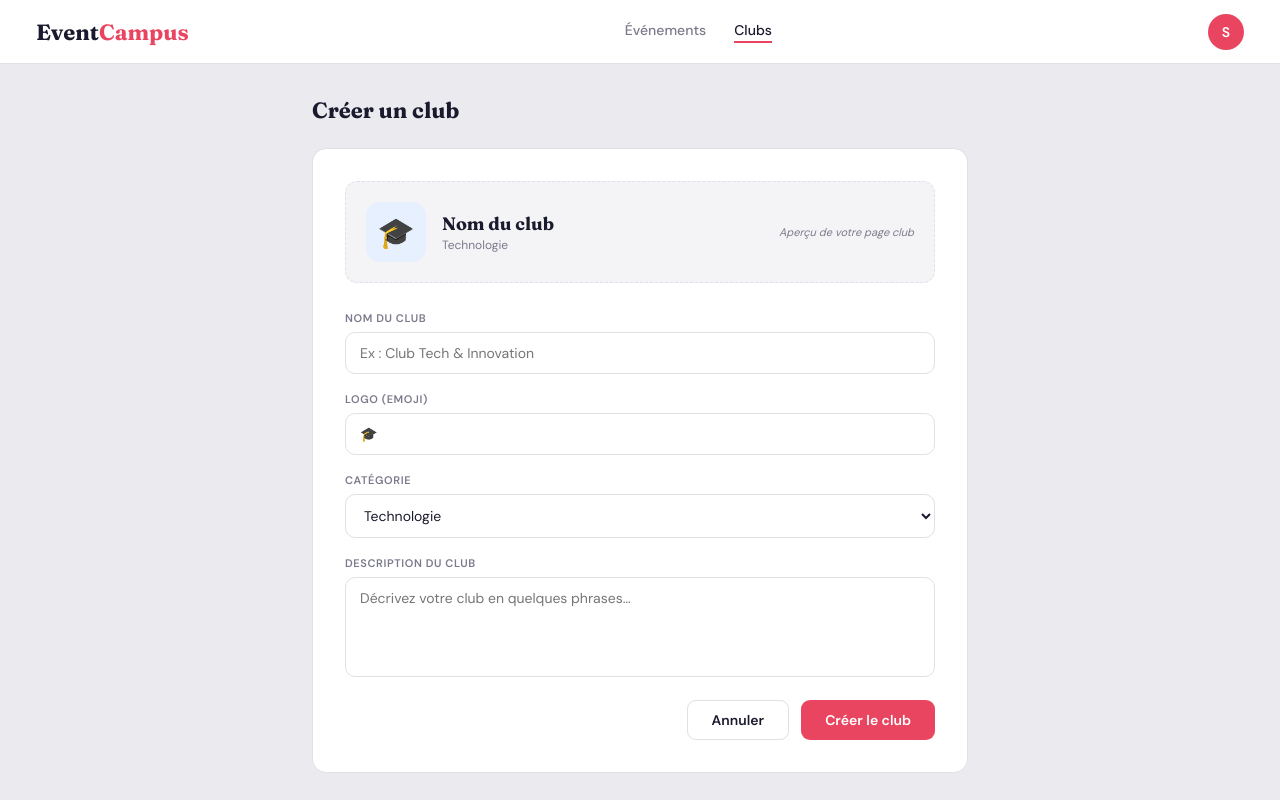
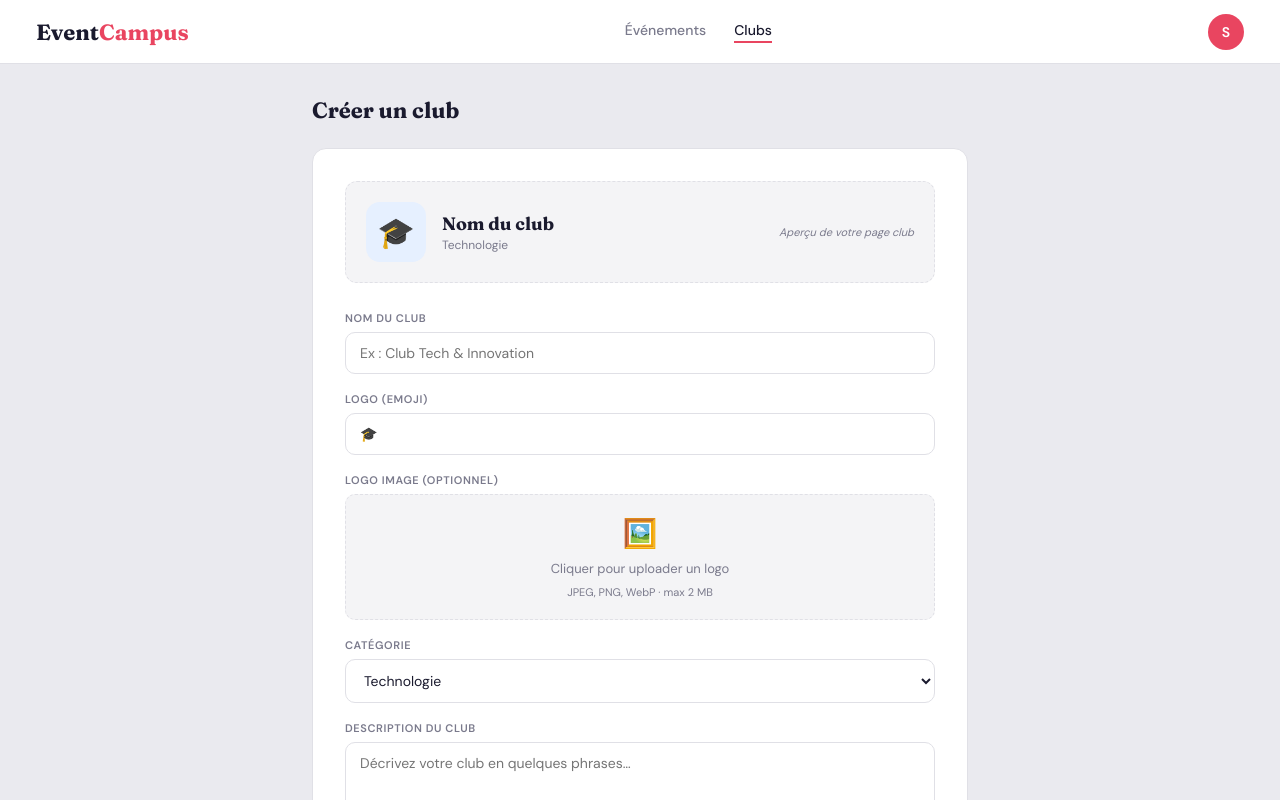
Before and after one commit to aymanehbich/Eventcampus-frontend, a React (Vite) app: page /clubs/create in a window 1280 px wide. Shown: the top 800 px of the page. Built offline with nearby package versions, Linux system fonts and the light colour scheme; sample sign-in values are in the browser's storage.

Commit message:
EP-122 Intégrer le champ d'upload du logo dans le formulaire club

```diff
--- a/src/pages/student/CreateClub.css
+++ b/src/pages/student/CreateClub.css
@@ -112,6 +112,59 @@
   resize: none;
 }
 
+/* Logo upload zone */
+.logo-upload-zone {
+  border: 1.5px dashed #E0E0E6;
+  border-radius: 10px;
+  padding: 20px;
+  display: flex;
+  flex-direction: column;
+  align-items: center;
+  gap: 8px;
+  cursor: pointer;
+  transition: border-color 0.2s;
+  background: #F4F4F6;
+}
+
+.logo-upload-zone:hover {
+  border-color: #E94560;
+}
+
+.logo-upload-zone.has-file {
+  border-style: solid;
+  border-color: #E94560;
+}
+
+.logo-upload-preview {
+  width: 64px;
+  height: 64px;
+  border-radius: 12px;
+  object-fit: cover;
+}
+
+.preview-logo img {
+  width: 100%;
+  height: 100%;
+  object-fit: cover;
+  border-radius: 14px;
+}
+
+.logo-upload-label {
+  font-size: 13px;
+  color: #7A7A8C;
+}
+
+.logo-upload-hint {
+  font-size: 11px;
+  color: #7A7A8C;
+}
+
+.logo-upload-name {
+  font-size: 12px;
+  font-weight: 600;
+  color: #1A1A2E;
+}
+
 /* Errors / success */
 .field-error {
   font-size: 12px;
--- a/src/pages/student/CreateClub.jsx
+++ b/src/pages/student/CreateClub.jsx
@@ -1,4 +1,4 @@
-import { useState } from 'react'
+import { useState, useRef } from 'react'
 import { useNavigate } from 'react-router-dom'
 import Navbar from '../../components/Navbar'
 import { createClub } from '../../api/clubs'
@@ -8,6 +8,7 @@ const CATEGORIES = ['Technologie', 'Culture', 'Sport', 'Environnement', 'Art']
 
 export default function CreateClub() {
   const navigate = useNavigate()
+  const fileInputRef = useRef(null)
 
   const [form, setForm] = useState({
     nom: '',
@@ -15,12 +16,21 @@ export default function CreateClub() {
     categorie: 'Technologie',
     description: '',
   })
+  const [logoFile, setLogoFile] = useState(null)
+  const [logoPreview, setLogoPreview] = useState(null)
   const [errors, setErrors] = useState({})
   const [loading, setLoading] = useState(false)
   const [success, setSuccess] = useState(null)
 
   const handleChange = (e) => {
     setForm({ ...form, [e.target.name]: e.target.value })
+  }
+
+  const handleFileChange = (e) => {
+    const file = e.target.files[0]
+    if (!file) return
+    setLogoFile(file)
+    setLogoPreview(URL.createObjectURL(file))
   }
 
   const handleSubmit = async (e) => {
@@ -33,6 +43,7 @@ export default function CreateClub() {
     data.append('description', form.description)
     data.append('categorie', form.categorie)
     data.append('emoji', form.emoji)
+    if (logoFile) data.append('logo', logoFile)
 
     try {
       await createClub(data)
@@ -61,7 +72,10 @@ export default function CreateClub() {
           {/* Live preview */}
           <div className="preview">
             <div className="preview-logo">
-              <span>{form.emoji || '🎓'}</span>
+              {logoPreview
+                ? <img src={logoPreview} alt="logo" />
+                : <span>{form.emoji || '🎓'}</span>
+              }
             </div>
             <div>
               <div className="preview-name">{form.nom || 'Nom du club'}</div>
@@ -93,6 +107,35 @@ export default function CreateClub() {
                 maxLength={10}
               />
               {errors.emoji && <div className="field-error">{errors.emoji[0]}</div>}
+            </div>
+
+            <div className="form-group">
+              <label>Logo image (optionnel)</label>
+              <input
+                ref={fileInputRef}
+                type="file"
+                accept="image/jpeg,image/png,image/jpg,image/webp"
+                style={{ display: 'none' }}
+                onChange={handleFileChange}
+              />
+              <div
+                className={`logo-upload-zone${logoFile ? ' has-file' : ''}`}
+                onClick={() => fileInputRef.current.click()}
+              >
+                {logoPreview
+                  ? <>
+                      <img src={logoPreview} alt="aperçu" className="logo-upload-preview" />
+                      <div className="logo-upload-name">{logoFile.name}</div>
+                      <div className="logo-upload-hint">Cliquer pour changer</div>
+                    </>
+                  : <>
+                      <div style={{ fontSize: '28px' }}>🖼️</div>
+                      <div className="logo-upload-label">Cliquer pour uploader un logo</div>
+                      <div className="logo-upload-hint">JPEG, PNG, WebP · max 2 MB</div>
+                    </>
+                }
+              </div>
+              {errors.logo && <div className="field-error">{errors.logo[0]}</div>}
             </div>
 
             <div className="form-group">
```
